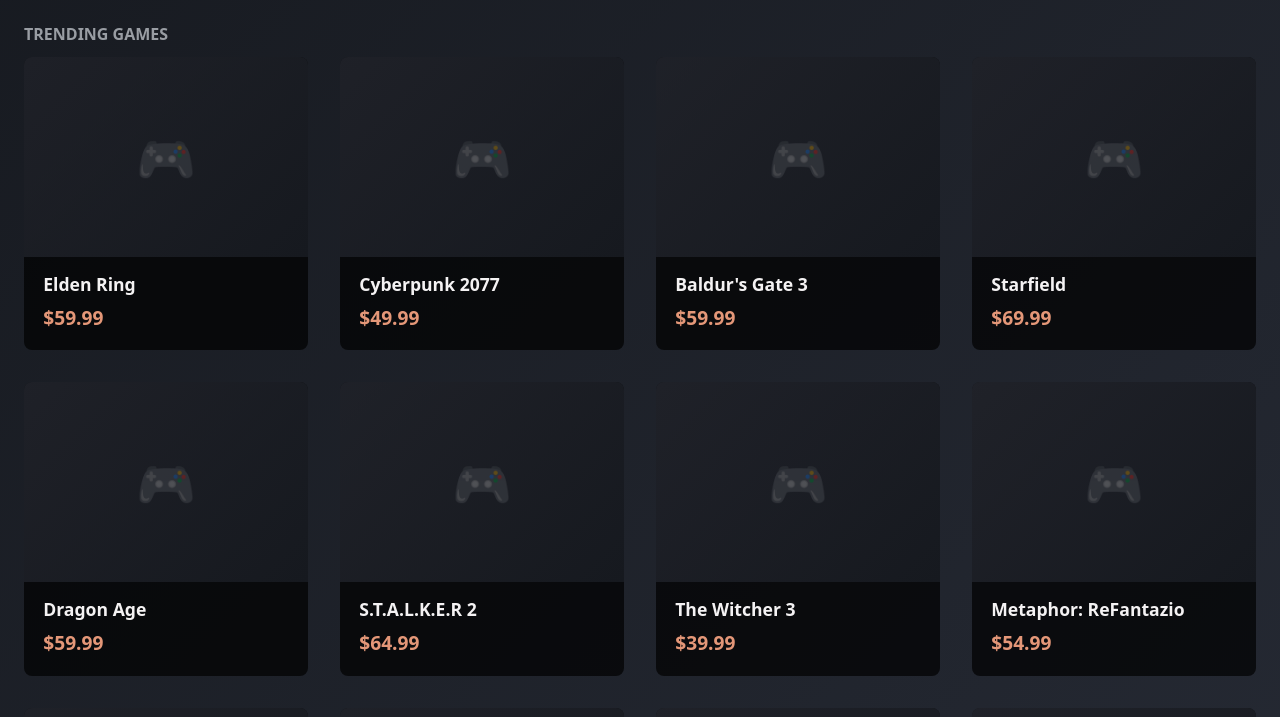
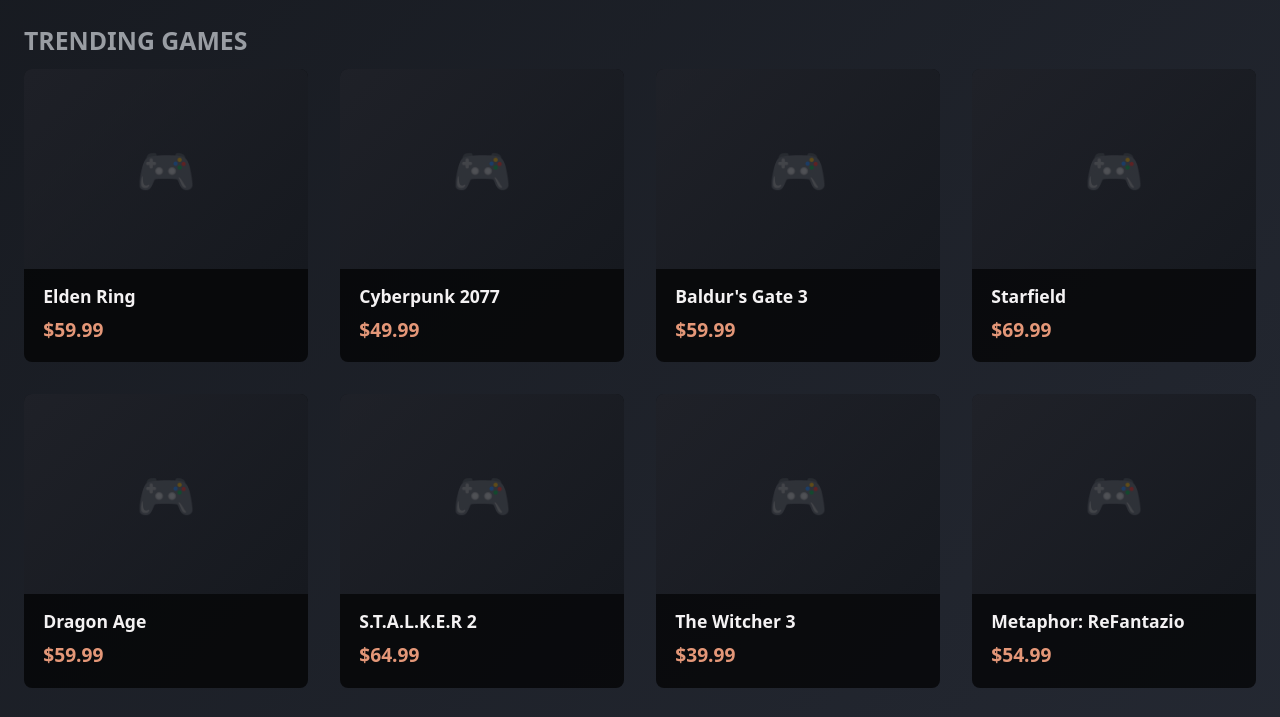
Before and after one commit to Vivek1835/WEB_FULL_STACK_Vivek, a website: page home.html in a window 1280 px wide. Shown: the part 282-999 px from the top of the page. Drawn offline with Linux system fonts and the light colour scheme.

Commit message:
`Added two new CSS properties to the body style: font-size and a comment for a decorative underline using a pseudo-element.`

```diff
--- a/style.css
+++ b/style.css
@@ -196,6 +196,8 @@
     margin-bottom: 0.8rem;           /* Space below label */
     font-weight: 600;                /* Semi-bold weight */
     color: var(--text-secondary);    /* Gray text color */
+    font-size: 1.55rem;             /* Slightly smaller than normal text */
+     /* Decorative underline using a pseudo-element */
 }
 
 /* HORIZONTAL BOX ROW - OLD LAYOUT (LEGACY) */
```
